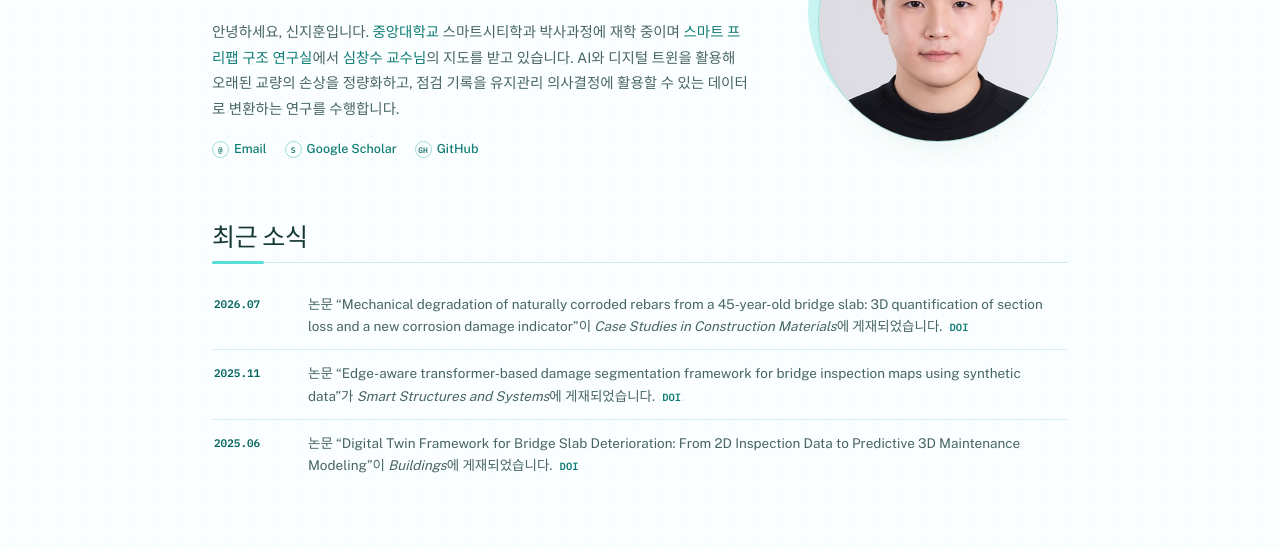
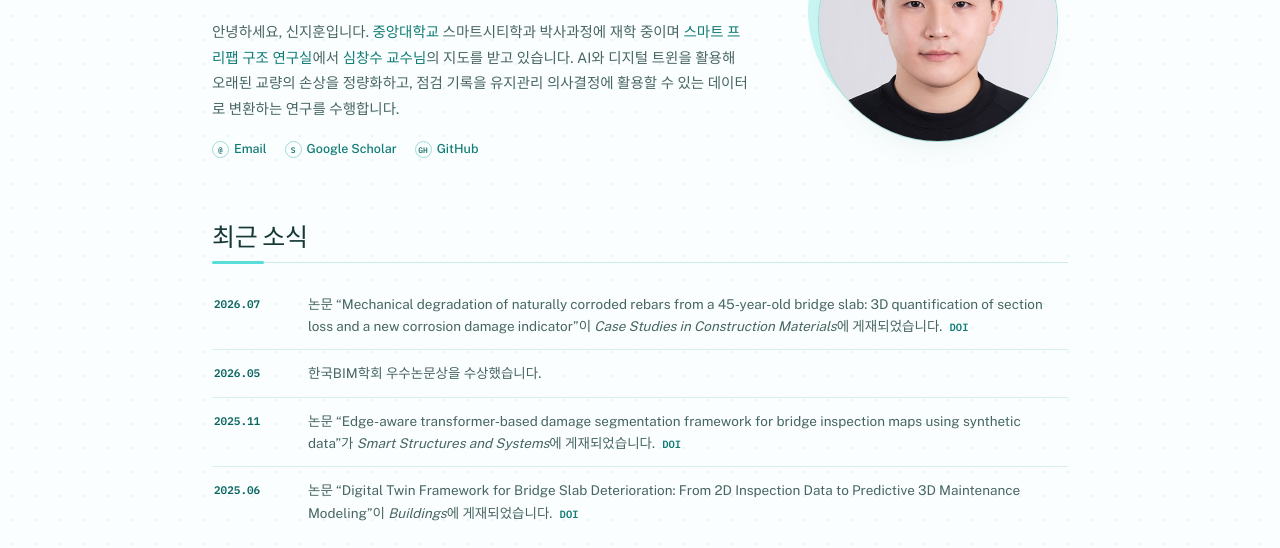
Before and after one commit to jihun0203/jihun0203.github.io, a plain HTML site: page index.html in a window 1280 px wide. Shown: the part 236-784 px from the top of the page. Drawn offline with nearby package versions, Linux system fonts and the light colour scheme.

Commit message:
Add BIM Society award news

```diff
--- a/index.html
+++ b/index.html
@@ -69,6 +69,10 @@
           <p><span data-i18n="news2026">논문 “Mechanical degradation of naturally corroded rebars from a 45-year-old bridge slab: 3D quantification of section loss and a new corrosion damage indicator”이</span> <em>Case Studies in Construction Materials</em><span data-i18n="publishedIn">에 게재되었습니다.</span> <a href="https://doi.org/10.1016/j.cscm.2026.e05893" target="_blank" rel="noreferrer">DOI</a></p>
         </li>
         <li>
+          <time datetime="2026-05">2026.05</time>
+          <p data-i18n="newsAward">한국BIM학회 우수논문상을 수상했습니다.</p>
+        </li>
+        <li>
           <time datetime="2025-11">2025.11</time>
           <p><span data-i18n="newsEdge">논문 “Edge-aware transformer-based damage segmentation framework for bridge inspection maps using synthetic data”가</span> <em>Smart Structures and Systems</em><span data-i18n="publishedIn">에 게재되었습니다.</span> <a href="https://doi.org/10.12989/sss.2025.36.5.279" target="_blank" rel="noreferrer">DOI</a></p>
         </li>
--- a/script.js
+++ b/script.js
@@ -21,6 +21,7 @@ const translations = {
     news2026: '논문 “Mechanical degradation of naturally corroded rebars from a 45-year-old bridge slab: 3D quantification of section loss and a new corrosion damage indicator”이',
     newsEdge: '논문 “Edge-aware transformer-based damage segmentation framework for bridge inspection maps using synthetic data”가',
     newsTwin: '논문 “Digital Twin Framework for Bridge Slab Deterioration: From 2D Inspection Data to Predictive 3D Maintenance Modeling”이',
+    newsAward: '한국BIM학회 우수논문상을 수상했습니다.',
     publishedIn: '에 게재되었습니다.',
     projectsTitle: '프로젝트',
     viewProjects: '프로젝트 페이지',
@@ -58,6 +59,7 @@ const translations = {
     news2026: '“Mechanical degradation of naturally corroded rebars from a 45-year-old bridge slab: 3D quantification of section loss and a new corrosion damage indicator” was published in',
     newsEdge: '“Edge-aware transformer-based damage segmentation framework for bridge inspection maps using synthetic data” was published in',
     newsTwin: '“Digital Twin Framework for Bridge Slab Deterioration: From 2D Inspection Data to Predictive 3D Maintenance Modeling” was published in',
+    newsAward: 'Received the Outstanding Paper Award from the Korea BIM Society.',
     publishedIn: '.',
     projectsTitle: 'Projects',
     viewProjects: 'View projects',
```
